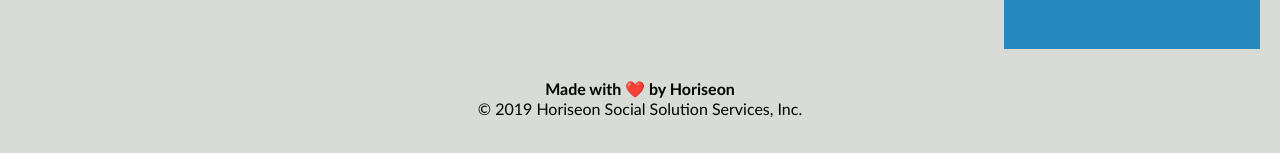
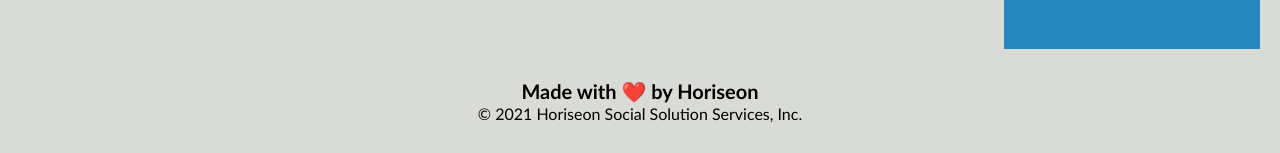
Before and after one commit to lucas1496/LucasQ-code-refactor, a plain HTML site: page index.html in a window 1280 px wide. Shown: the part 1870-2023 px from the top of the page. Drawn offline with Linux system fonts and the light colour scheme.

Commit message:
Final updates to style.css

```diff
--- a/assets/css/style.css
+++ b/assets/css/style.css
@@ -134,7 +134,7 @@ aside {
     max-width: 150px;
 }
 
-/*  */
+/* .footer class selector replaced by footer element selector */
 footer {
     padding: 30px;
     clear: both;
@@ -142,6 +142,7 @@ footer {
     text-align: center;
 }
 
-footer h2 {
+/* h2 element replaced by h4 */
+footer h4 {
     font-size: 20px;
 }
--- a/index.html
+++ b/index.html
@@ -74,7 +74,7 @@
     <footer>
         <h4>Made with ❤️️ by Horiseon</h4>
         <p>
-            &copy; 2019 Horiseon Social Solution Services, Inc.
+            &copy; 2021 Horiseon Social Solution Services, Inc.
         </p>
     </footer>
 </body>
```
Also changed, not shown: 1 other file.
